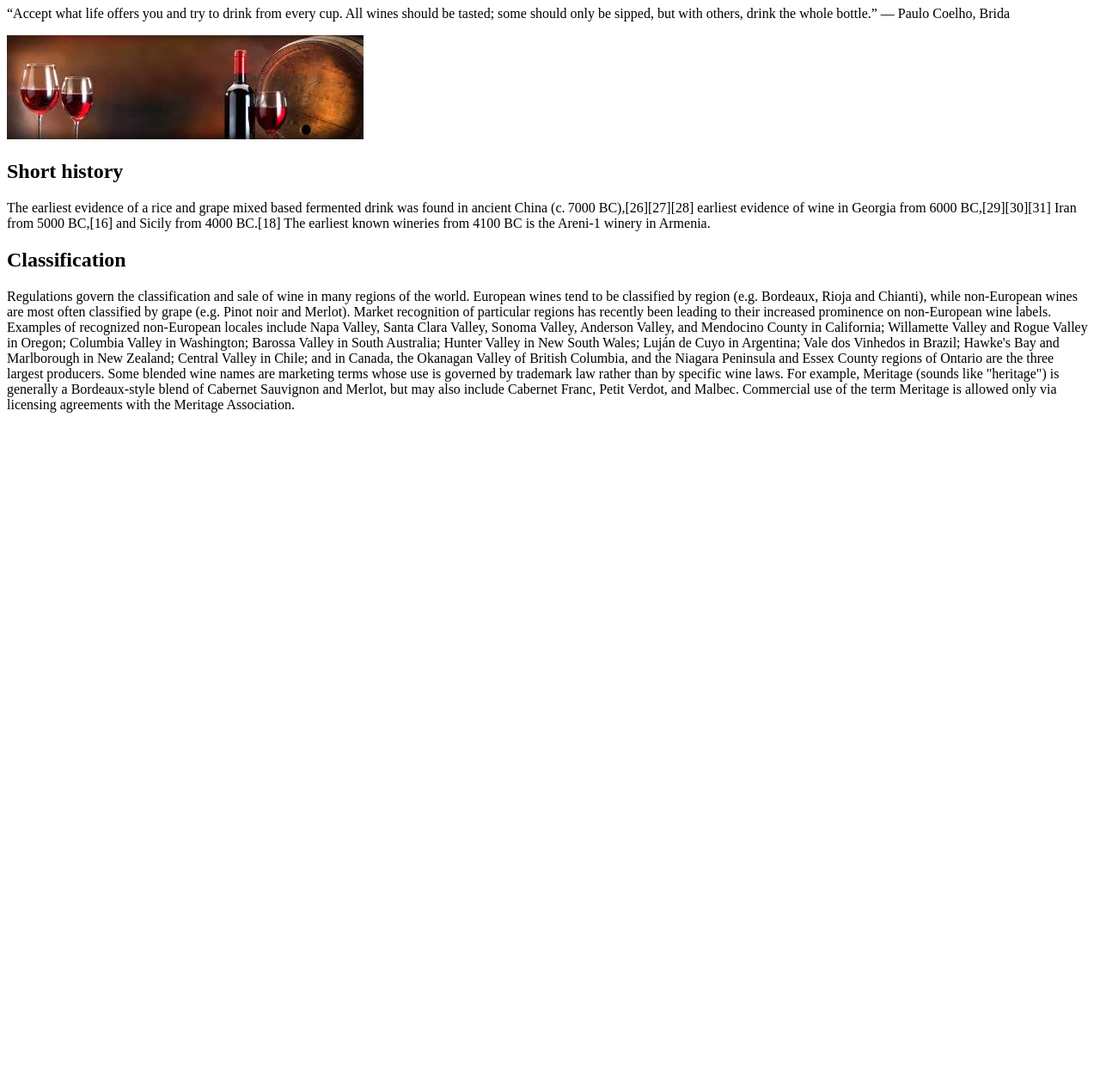
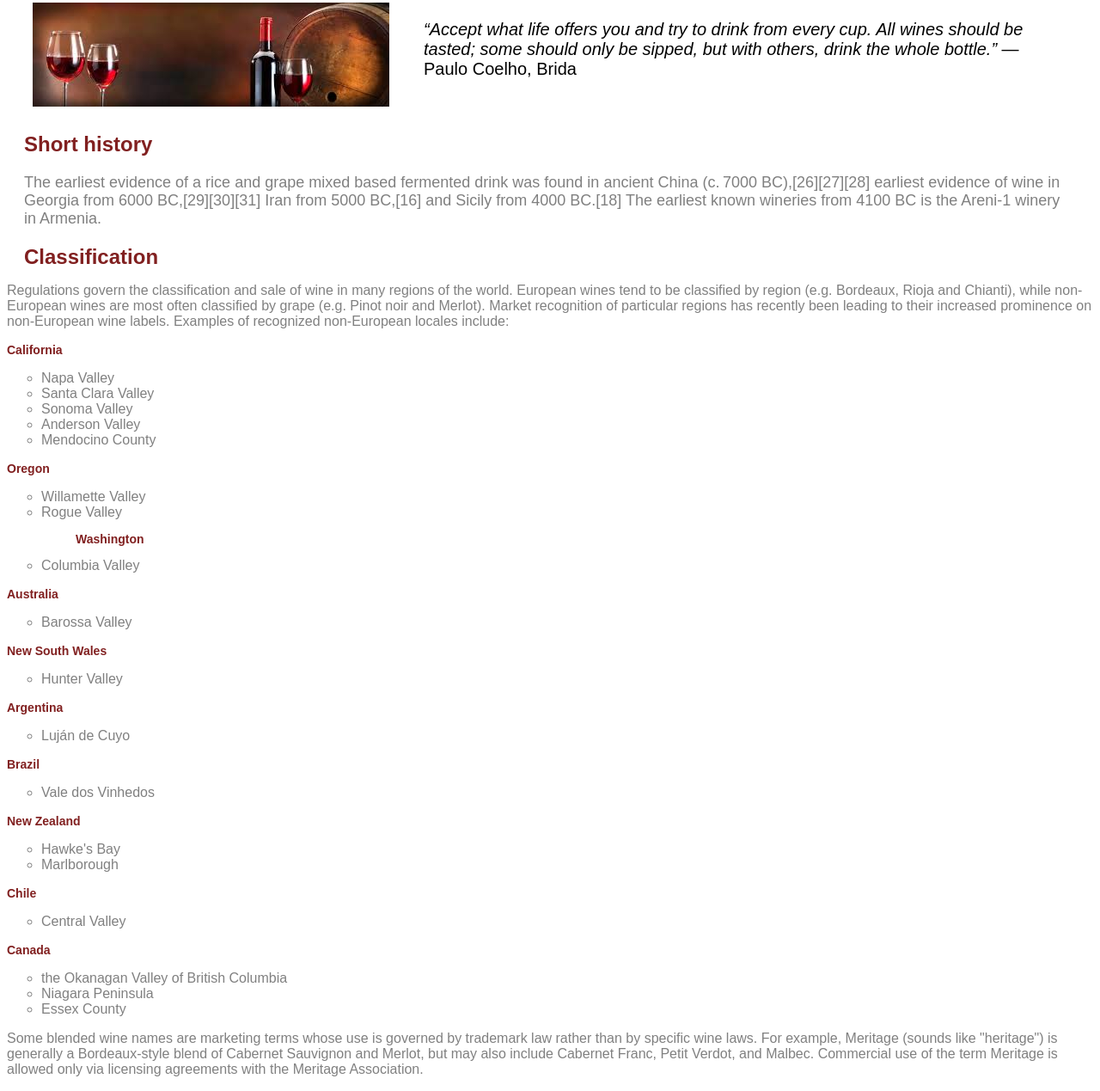
Before and after one commit to claudiahalip/About-wine-html-css, a plain HTML site: page index.html in a window 1280 px wide. Shown: the part 73-1342 px from the top of the page at 86% size. Before the commit the page ends 800 px from the top, so only its background shows below. Drawn offline with Linux system fonts and the light colour scheme.

Commit message:
css for index page

```diff
--- a/index.html
+++ b/index.html
@@ -3,29 +3,84 @@
     <head>
         <meta charset="utf-8"/>
         <title>About Wine</title>
+        <link href= "styles.css", rel="stylesheet", type="text/css"/>
     </head>
+
 
     <body>
         <h1>ABOUT WINE</h1>
-
-        <p>
-            “Accept what life offers you and try to drink from every cup. All wines should be tasted; some should only be sipped, but with others, drink the whole bottle.”
-― Paulo Coelho, Brida
-        </p>
-        <img src="images/wine-header-1.jpg" alt="wine">
+        <div class="first-paragraph">
+            <img src="images/wine-header-1.jpg" alt="wine" class="home-page-img">
+            <p class="quote">
+                <i>“Accept what life offers you and try to drink from every cup. All wines should be tasted; some should only be sipped, but with others, drink the whole bottle.”</i>
+    ― Paulo Coelho, Brida
+            </p>
+        </div>
 
         <h2>Short history</h2>
-        <p>
+        <p class="history">
             The earliest evidence of a rice and grape mixed based fermented drink was found in ancient China (c. 7000 BC),[26][27][28] earliest evidence of wine in Georgia from 6000 BC,[29][30][31] Iran from 5000 BC,[16] and Sicily from 4000 BC.[18]
             The earliest known wineries from 4100 BC is the Areni-1 winery in Armenia.
         </p>
 
         <h2>Classification</h2>
         <p>
-            Regulations govern the classification and sale of wine in many regions of the world. European wines tend to be classified by region (e.g. Bordeaux, Rioja and Chianti), while non-European wines are most often classified by grape (e.g. Pinot noir and Merlot). Market recognition of particular regions has recently been leading to their increased prominence on non-European wine labels. Examples of recognized non-European locales include Napa Valley, Santa Clara Valley, Sonoma Valley, Anderson Valley, and Mendocino County in California; Willamette Valley and Rogue Valley in Oregon; Columbia Valley in Washington; Barossa Valley in South Australia; Hunter Valley in New South Wales; Luján de Cuyo in Argentina; Vale dos Vinhedos in Brazil; Hawke's Bay and Marlborough in New Zealand; Central Valley in Chile; and in Canada, the Okanagan Valley of British Columbia, and the Niagara Peninsula and Essex County regions of Ontario are the three largest producers.
+            Regulations govern the classification and sale of wine in many regions of the world.
+            European wines tend to be classified by region (e.g. Bordeaux, Rioja and Chianti), while non-European wines are most often classified by grape (e.g. Pinot noir and Merlot).
+            Market recognition of particular regions has recently been leading to their increased prominence on non-European wine labels.
+            Examples of recognized non-European locales include:</p>
 
-Some blended wine names are marketing terms whose use is governed by trademark law rather than by specific wine laws. For example, Meritage (sounds like "heritage") is generally a Bordeaux-style blend of Cabernet Sauvignon and Merlot, but may also include Cabernet Franc, Petit Verdot, and Malbec. Commercial use of the term Meritage is allowed only via licensing agreements with the Meritage Association.
-        </p>
+            <h3>California</h3>
+            <ul class="wine-list">
+                <li> Napa Valley</li>
+                <li> Santa Clara Valley</li>
+                <li>Sonoma Valley</li>
+                <li>Anderson Valley</li>
+                <li> Mendocino County</li>
+            </ul>
+            <h3>Oregon</h3>
+            <ul class="wine-list">
+                <li>Willamette Valley</li>
+                <li>Rogue Valley </li>
+            <ul class="wine-list">
+                <h3>Washington</h3>
+            </ul>
+                <li>Columbia Valley</li>
+            </ul>
+            <h3>Australia</h3>
+            <ul class="wine-list">
+                 <li> Barossa Valley</li>
+            </ul>
+            <h3>New South Wales</h3>
+            <ul class="wine-list">
+                <li>Hunter Valley</li>
+            </ul>
+            <h3>Argentina</h3>
+            <ul class="wine-list">
+                <li>Luján de Cuyo</li>
+            </ul>
+            <h3>Brazil</h3>
+            <ul class="wine-list">
+                <li>Vale dos Vinhedos</li>
+            </ul>
+            <h3>New Zealand</h3>
+            <ul class="wine-list">
+                <li>Hawke's Bay</li>
+                <li>Marlborough </li>
+                </ul>
+            <h3>Chile</h3>
+            <ul class="wine-list">
+                <li>Central Valley </li>
+            </ul>
+            <h3>Canada</h3>
+            <ul class="wine-list">
+                <li>the Okanagan Valley of British Columbia</li>
+                <li>Niagara Peninsula </li>
+                <li> Essex County</li>
+            </ul>
 
+<p>Some blended wine names are marketing terms whose use is governed by trademark law rather than by specific wine laws. For example, Meritage (sounds like "heritage") is generally a Bordeaux-style blend of Cabernet Sauvignon and Merlot, but may also include Cabernet Franc, Petit Verdot, and Malbec. Commercial use of the term Meritage is allowed only via licensing agreements with the Meritage Association.
+
+    </p>
     </body>
 </html>
--- /dev/null
+++ b/styles.css
@@ -0,0 +1,42 @@
+body{
+    font-family: avenir, Arial, Helvetica, sans-serif;
+    color: grey;
+}
+
+h1, h2{
+    color:rgb(129, 32, 32);
+    margin: 0px 0px 0px 20px;
+}
+
+h3{
+    font-size: 14px;
+    color: rgb(129, 32, 32)
+    ;
+}
+
+h1{
+    border-bottom:1px solid rgb(129, 32, 32);
+}
+
+.first-paragraph{
+    display: flex;
+    margin: 20px;
+}
+
+.home-page-img{
+    margin: 10px;
+}
+
+.quote{
+    color: black;
+    font-size: 20px;
+    margin: 30px;
+}
+.history{
+    font-size: 18px;
+    margin: 20px;
+}
+.wine-list{
+    /* list-style-image: url("/images/2-wine-glasses.jpg"); */
+    list-style-type: circle;
+}
```
Also changed, not shown: images/2-wine-glasses.jpg (added), 1 other file.
